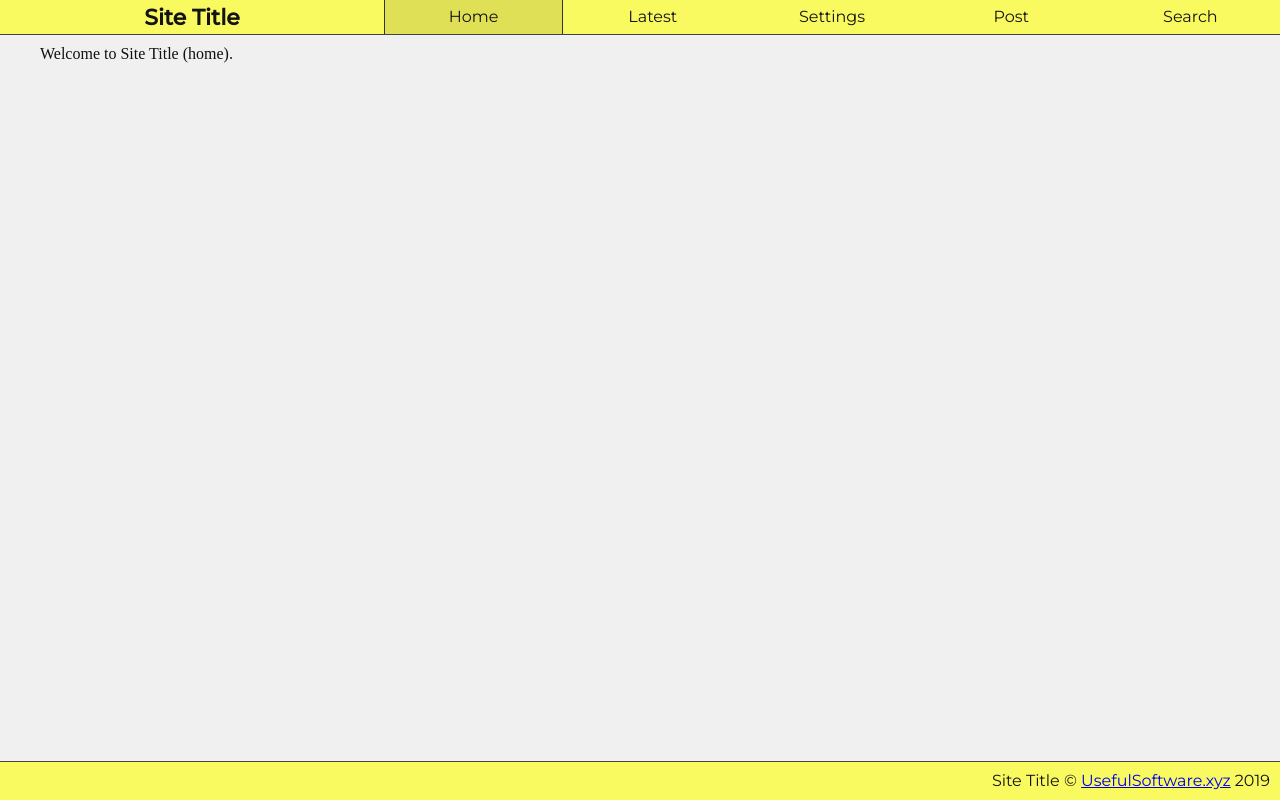
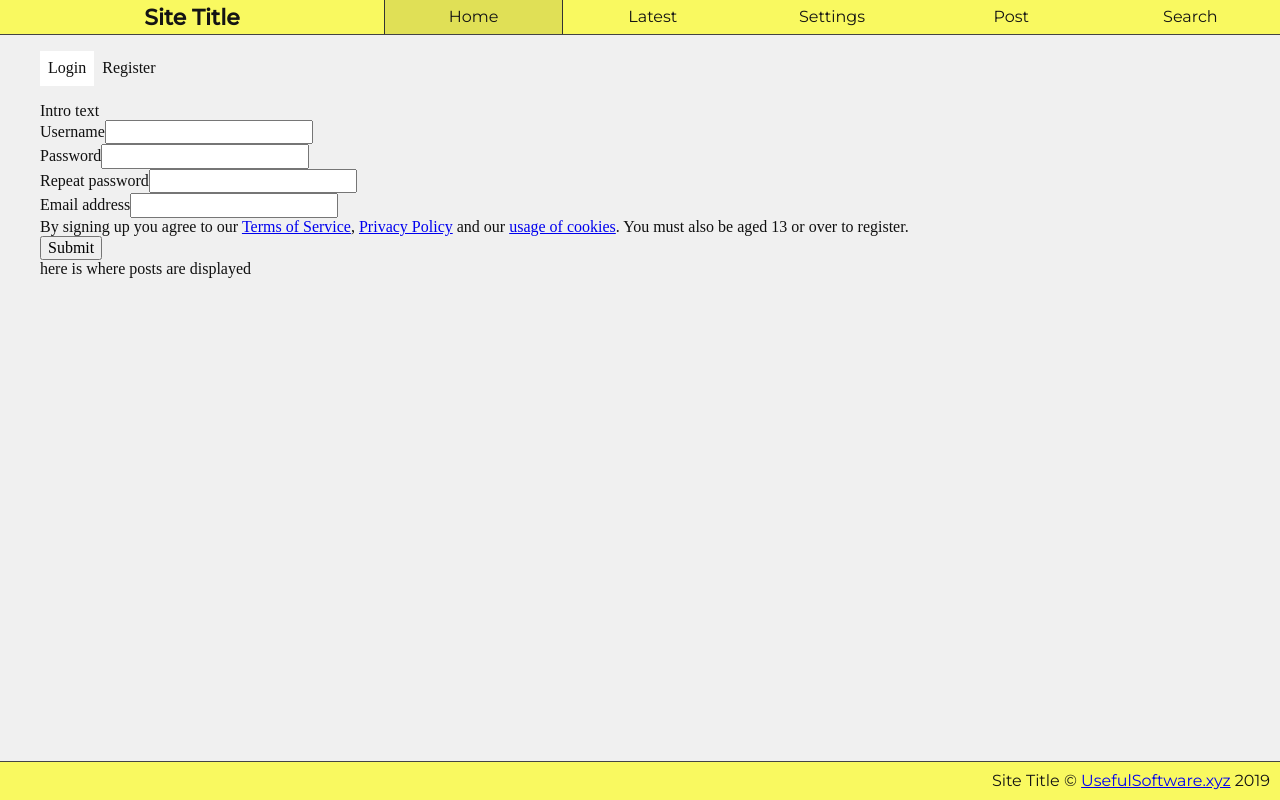
Before and after one commit to tedjenkins/forum, a Vue app: page / in a window 1280 px wide. Built offline with nearby package versions, Linux system fonts and the light colour scheme.

Commit message:
Design of Home view, login / register forms re-introduced

```diff
--- a/src/components/LoginRegisterForm.vue
+++ b/src/components/LoginRegisterForm.vue
@@ -1,5 +1,5 @@
 <template>
-  <form class="site-form site-form-login-register" :id="formId" @submit.prevent="handleForm">
+  <form class="site-form" :id="formId" @submit.prevent="handleForm">
     <h1>{{ formHeader }} {{ this.$siteName }}</h1>
     <template v-for="element of elements">
       <div class="form-section injected-html" v-if="element.html" v-html="element.html" :key="element.index" :id="element.id"></div>
--- a/src/views/layout/SiteHeader.vue
+++ b/src/views/layout/SiteHeader.vue
@@ -74,6 +74,10 @@ header {
 
     & > * {
       text-align: center;
+
+      &:hover {
+        background-color: rgba(0, 0, 0, 0.1);
+      }
     }
 
     .router-link-exact-active {
--- a/src/views/layout/SiteMain.vue
+++ b/src/views/layout/SiteMain.vue
@@ -24,7 +24,6 @@ main {
 
 @media all and (min-width: 1200px) {
   main {
-    padding: $site-padding;
     margin: 0px auto;
     width: $site-max-width;
   }
--- a/src/views/pages/Home.vue
+++ b/src/views/pages/Home.vue
@@ -1,19 +1,119 @@
 <template>
   <div id="home">
-    Welcome to {{ this.$siteName }} (home).
+    <section id="login-register" v-if="!loggedIn">
+      <ul id="login-register-select" @click="handleSelect">
+        <li class="li-selected" id="login-select">Login</li>
+        <li id="register-select">Register</li>
+      </ul>
+        <form class="site-form" id="login-form" v-if="showLogin" @submit.prevent="handleForm">
+          <div class="form-section">
+            <label for="login-email">Email address</label>
+            <input type="text" id="login-email" minlength="6" maxlength="24"/>
+          </div>
+          <div class="form-section">
+            <label for="login-password">Password</label>
+            <input type="password" id="login-password"/>
+          </div>
+          <div class="form-section">
+            <button type="submit">Submit</button>
+            <div id="form-remember-me">
+              <input type="checkbox" id="form-remember"/> <label for="form-remember">Remember me</label>
+            </div>
+            <div id="form-forgot-password">
+              (<a href="#">forgot password?</a>)
+            </div>
+          </div>
+        </form>
+        <form class="site-form" id="register-form" v-if="!showLogin" @submit.prevent="handleForm">
+          <div class="form-section">
+            Intro text
+          </div>
+          <div class="form-section">
+            <label for="register-username">Username</label>
+            <input type="text" id="register-username" minlength="6" maxlength="24"/>
+          </div>
+          <div class="form-section">
+            <label for="register-password">Password</label>
+            <input type="password" id="register-password"/>
+          </div>
+          <div class="form-section">
+            <label for="register-password-repeat">Repeat password</label>
+            <input type="password" id="register-password-repeat"/>
+          </div>
+          <div class="form-section">
+            <label for="register-email">Email address</label>
+            <input type="text" id="register-email" minlength="6" maxlength="24"/>
+          </div>
+          <div class="form-section" id="form-info">
+            By signing up you agree to our <a href="#">Terms of Service</a>, <a href="#">Privacy Policy</a> and our <a href="#">usage of cookies</a>. You must also be aged 13 or over to register.
+          </div>
+          <div class="form-section">
+            <button type="submit">Submit</button>
+          </div>
+        </form>
+    </section>
+    <section id="display-posts">
+      here is where posts are displayed
+    </section>
   </div>
 </template>
 
 <script lang="ts">
 import { Component, Vue } from 'vue-property-decorator';
+import LoginRegisterForm from '@/components/LoginRegisterForm.vue';
 
 @Component({
-  components: {},
+  components: {
+    LoginRegisterForm
+  },
 })
 
-export default class Home extends Vue {}
+export default class Home extends Vue {
+  loggedIn: boolean = false;
+  showLogin: boolean = false;
+
+  /**
+   * Handle select of 'login' and 'register' in their part of the page.
+   * @param {MouseEvent} e -- mouse click event.
+   */
+  handleSelect(e: MouseEvent) {
+    const targ = e.target as HTMLElement;
+
+    if ((targ.nodeName !== 'LI') || targ.classList.contains('li-selected')) {
+      return;
+    }
+
+    Array.from(targ.parentElement!.children).forEach(el => {
+      el.classList.remove('li-selected');
+    });
+    targ.classList.add('li-selected');
+
+    this.showLogin = (targ.textContent!.toLowerCase().includes('login')) ? true : false;
+  }
+}
 </script>
 
 <style lang="scss" scoped>
+.li-selected {
+  background-color: white;
+}
 
+#login-register {
+
+  #login-register-select {
+    padding-left: 0px;
+
+    & > * {
+      @include no-select;
+      cursor: pointer;
+      display: inline-block;
+      padding: 8px;
+
+      &:hover {
+        background-color: white;
+      }
+    }
+  }
+
+}
 </style>
```
